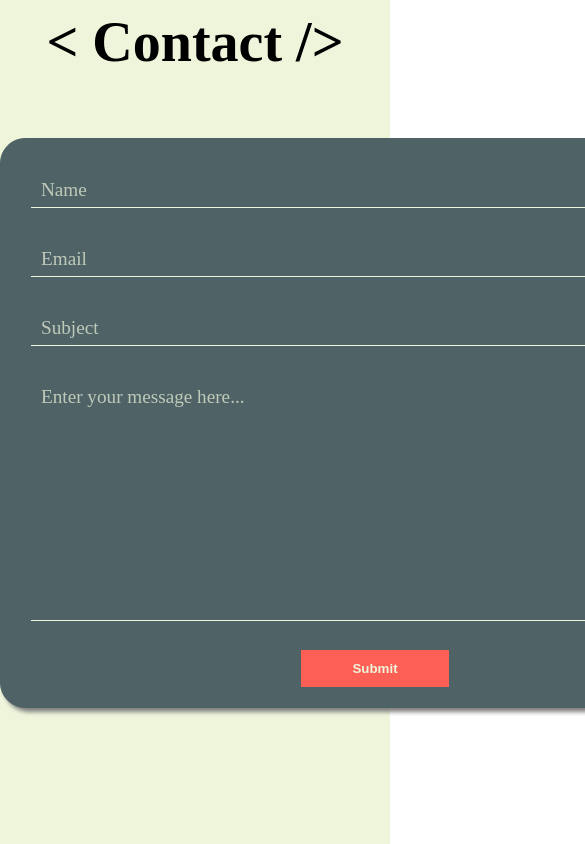
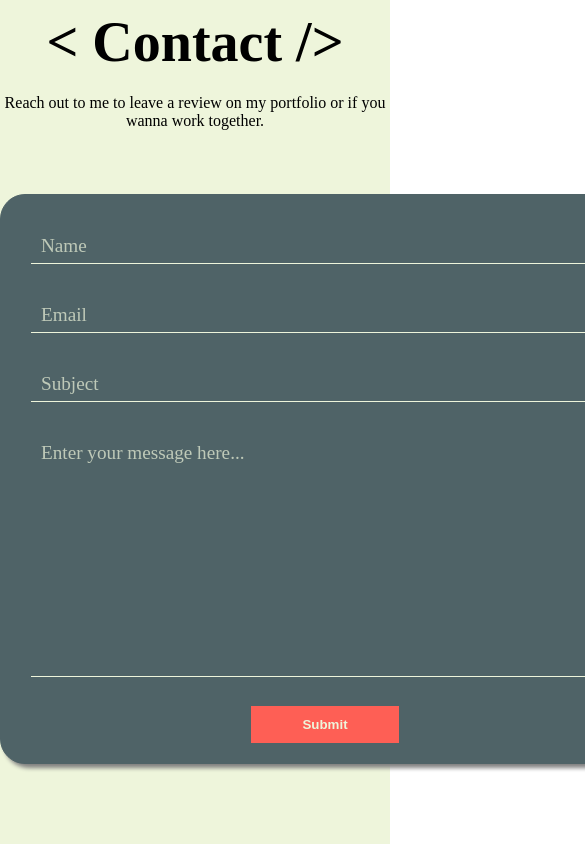
Before and after one commit to nicholsk18/portfolio, a Next.js app: page /contact in a window 390 px wide. Shown: the top 844 px of the page, 585 px wide, since content can reach past the window. Built offline with nearby package versions, Linux system fonts and the light colour scheme.

Commit message:
fixing responsive layout

```diff
--- a/public/assets/css/input.module.css
+++ b/public/assets/css/input.module.css
@@ -22,8 +22,8 @@
   padding-top: 20px;
   margin-left: 30px;
   border: none;
-  border-bottom: 1px solid #EEF5DB;
-  color: #EEF5DB;
+  border-bottom: 1px solid #eef5db;
+  color: #eef5db;
   width: 90%;
   font-size: 1.2rem;
   background-color: inherit;
@@ -46,11 +46,11 @@
   width: 90%;
   margin-left: 30px;
   bottom: 1px;
-  background-color: #EEF5DB;
+  background-color: #eef5db;
 }
 
 .input_label {
-  color: #EEF5DB;
+  color: #eef5db;
   position: absolute;
   top: 15px;
   left: 40px;
@@ -87,7 +87,7 @@
   top: 0;
   left: 30px;
   bottom: 100px;
-  color: #EEF5DB;
+  color: #eef5db;
   font-size: 1rem;
 }
 
@@ -99,7 +99,7 @@
   left: 30px;
   height: 0;
   bottom: 100px;
-  color: #EEF5DB;
+  color: #eef5db;
   font-size: 1rem;
 }
 
@@ -119,7 +119,7 @@
 .submit_btn {
   background-color: #fe5f55;
   border: 1px solid #fe5f55;
-  color: #EEF5DB;
+  color: #eef5db;
   padding: 10px 50px;
   font-weight: 700;
   cursor: pointer;
@@ -131,3 +131,11 @@
 .submit_btn:hover {
   background-color: #fd6f65;
 }
+
+@media only screen and (max-width: 1024px) {
+  #contact_form {
+    width: 650px;
+  }
+}
+@media only screen and (max-width: 768px) {
+}
--- a/public/assets/css/layout.module.css
+++ b/public/assets/css/layout.module.css
@@ -17,6 +17,11 @@
   margin: 10px 0 20px;
   text-align: center;
 }
+
+/* random */
+.text_center {
+  text-align: center;
+}
 @media only screen and (max-width: 768px) {
   #page_title {
     font-size: 3.5rem;
--- a/src/components/Form.jsx
+++ b/src/components/Form.jsx
@@ -1,4 +1,4 @@
-import React, {useState} from 'react'
+import React, { useState } from 'react'
 import {
   animate_line,
   contact_form,
@@ -10,14 +10,14 @@ import {
   input_subject,
   input_message,
   submit_btn_container,
-    submit_btn
-} from "../../public/assets/css/input.module.css";
+  submit_btn,
+} from '../../public/assets/css/input.module.css'
 
 const Form = () => {
-    const [name, setName] = useState("")
-    const [email, setEmail] = useState("")
-    const [subject, setSubject] = useState("")
-    const [message, setMessage] = useState("")
+  const [name, setName] = useState('')
+  const [email, setEmail] = useState('')
+  const [subject, setSubject] = useState('')
+  const [message, setMessage] = useState('')
 
   // If user put input in change the class name
   // this way animation will stay up
@@ -28,7 +28,13 @@ const Form = () => {
   return (
     <form id={contact_form} action="">
       <div className={form_group}>
-                <input id={input_name} type="text" name={input_name} onChange={(e) => setName(e.target.value)} required />
+        <input
+          id={input_name}
+          type="text"
+          name={input_name}
+          onChange={(e) => setName(e.target.value)}
+          required
+        />
         <div className={animate_line}></div>
         <label className={checkActive(name.length)} htmlFor="name">
           Name
@@ -36,7 +42,13 @@ const Form = () => {
       </div>
 
       <div className={form_group}>
-                <input id={input_email} type="email" name={input_email} onChange={(e) => setEmail(e.target.value)} required />
+        <input
+          id={input_email}
+          type="email"
+          name={input_email}
+          onChange={(e) => setEmail(e.target.value)}
+          required
+        />
         <div className={animate_line}></div>
         <label className={checkActive(email.length)} htmlFor="email">
           Email
@@ -44,7 +56,13 @@ const Form = () => {
       </div>
 
       <div className={form_group}>
-                <input id={input_subject} type="text" name={input_subject} onChange={(e) => setSubject(e.target.value)} required />
+        <input
+          id={input_subject}
+          type="text"
+          name={input_subject}
+          onChange={(e) => setSubject(e.target.value)}
+          required
+        />
         <div className={animate_line}></div>
         <label className={checkActive(subject.length)} htmlFor="subject">
           Subject
@@ -52,8 +70,12 @@ const Form = () => {
       </div>
 
       <div className={form_group}>
-                <textarea id={input_message} name={input_message} onChange={(e) => setMessage(e.target.value)}>
-                </textarea>
+        <textarea
+          id={input_message}
+          name={input_message}
+          onChange={(e) => setMessage(e.target.value)}
+          required
+        ></textarea>
         <div className={animate_line}></div>
         <label className={checkActive(message.length)} htmlFor="textarea">
           Enter your message here...
--- a/src/components/Textarea.jsx
+++ b/src/components/Textarea.jsx
@@ -1,3 +1,8 @@
+/**
+ * Currently do not use this component
+ */
+import React from 'react'
+
 const Textarea = ({ id, name, placeholder }) => {
   return <textarea id={id} name={name} placeholder={placeholder}></textarea>
 }
--- a/src/pages/contact.jsx
+++ b/src/pages/contact.jsx
@@ -1,11 +1,11 @@
 import React from 'react'
 import Head from 'next/head'
 import Layout from '../components/Layout'
-import Form from "../components/Form";
+import Form from '../components/Form'
 import PageHeader from '../components/PageHeader'
+import { text_center } from '../../public/assets/css/layout.module.css'
 
 const Contact = () => {
-
   return (
     <Layout>
       <Head>
@@ -13,6 +13,10 @@ const Contact = () => {
       </Head>
       <PageHeader text="Contact" />
 
+      <p className={text_center}>
+        Reach out to me to leave a review on my portfolio or if you wanna work
+        together.
+      </p>
       <Form />
     </Layout>
   )
```
Also changed, not shown: public/assets/css/about.module.css (+3 -5 lines). Lines whose indentation alone changed are shown as unchanged.
